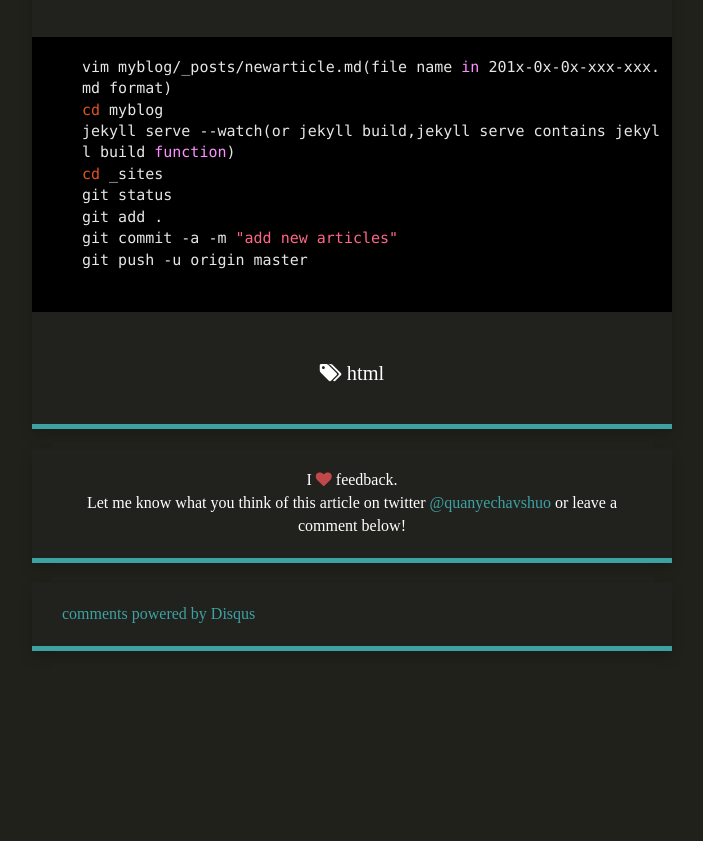
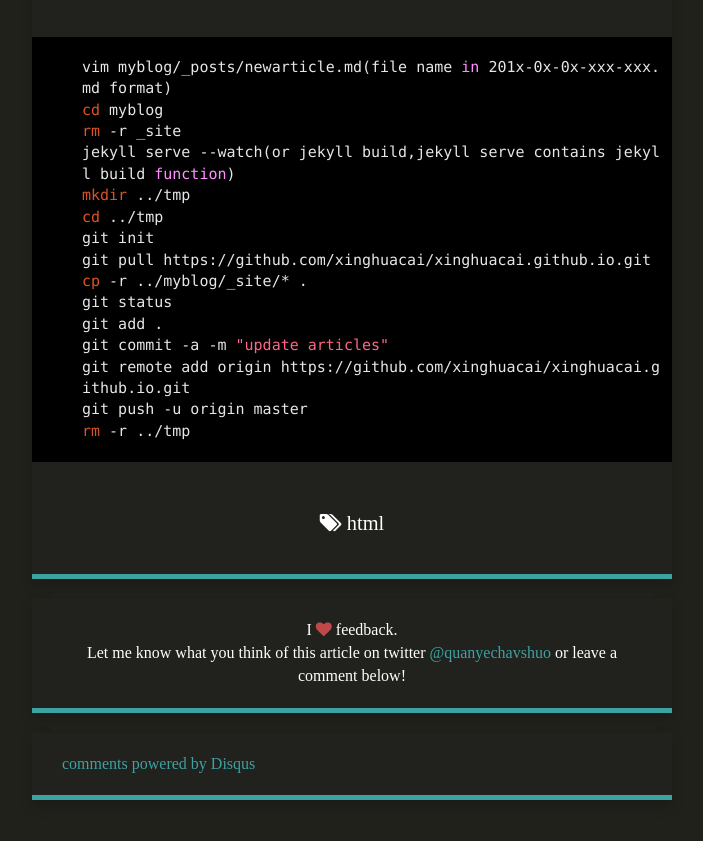
Before and after one commit to jijicanyu/3xp10it.github.io, a plain HTML site: page jekyll/2016/04/09/github-jekyll-blog/index.html in a window 1280 px wide. Shown: the part 2177-3018 px from the top of the page, without its empty margins (288-991 px from the left). Before the commit the page ends 2869 px from the top, so only its background shows below. Drawn offline with nearby package versions, Linux system fonts and the light colour scheme; a script that the page names is missing.

Commit message:
update articles

```diff
--- a/jekyll/2016/04/09/github-jekyll-blog/index.html
+++ b/jekyll/2016/04/09/github-jekyll-blog/index.html
@@ -157,13 +157,19 @@ http://platinhom.github.io/2015/06/06/Markdown-note/    kramdown-note
 
 <div class="highlighter-rouge"><pre class="highlight"><code>vim myblog/_posts/newarticle.md(file name in 201x-0x-0x-xxx-xxx.md format)
 cd myblog
+rm -r _site
 jekyll serve --watch(or jekyll build,jekyll serve contains jekyll build function)
-cd _sites
+mkdir ../tmp
+cd ../tmp
+git init
+git pull https://github.com/xinghuacai/xinghuacai.github.io.git
+cp -r ../myblog/_site/* .
 git status
 git add .
-git commit -a -m "add new articles"
+git commit -a -m "update articles"
+git remote add origin https://github.com/xinghuacai/xinghuacai.github.io.git
 git push -u origin master
-
+rm -r ../tmp
 </code></pre>
 </div>
 
```
Also changed, not shown: feed.xml (+11 -5 lines).
